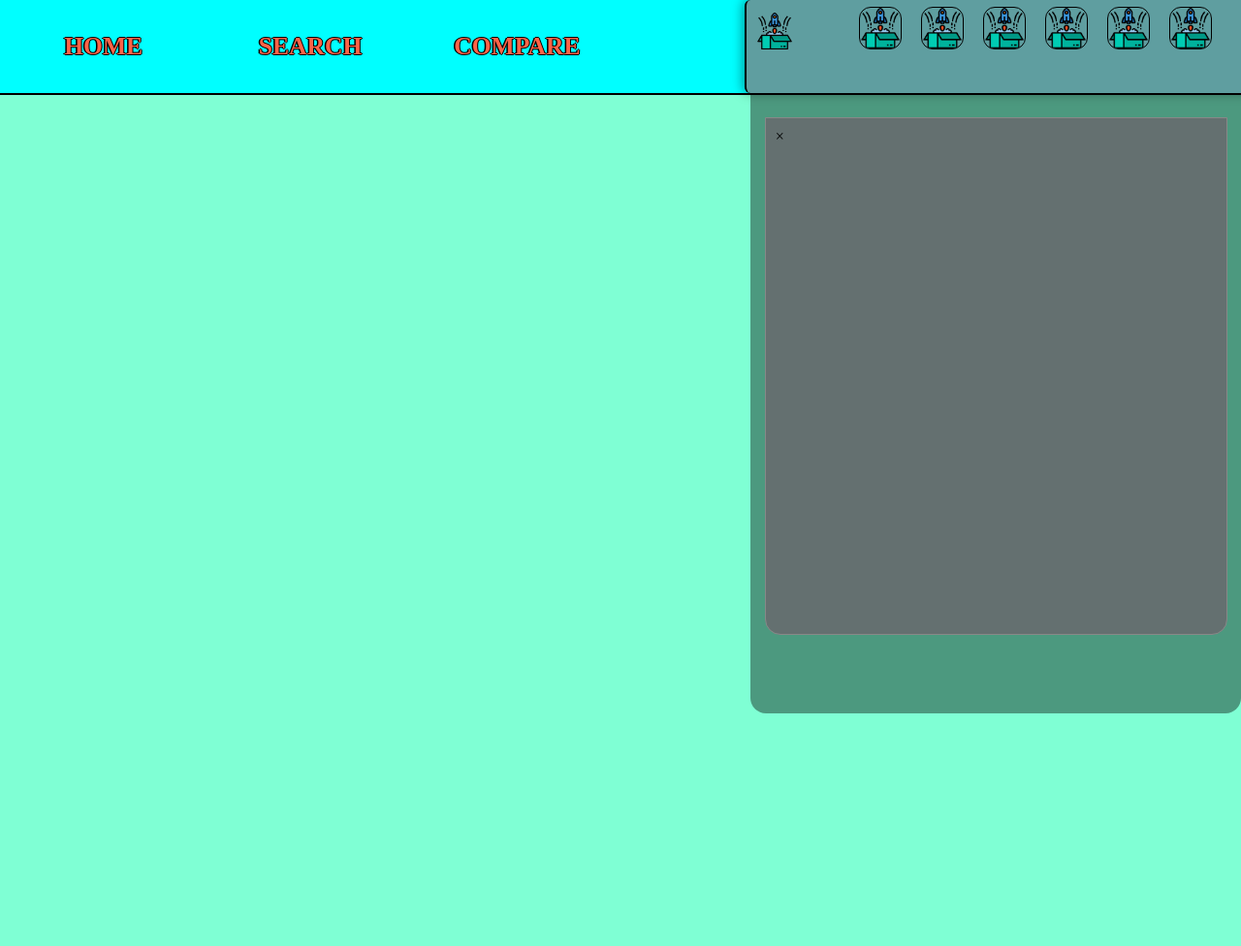
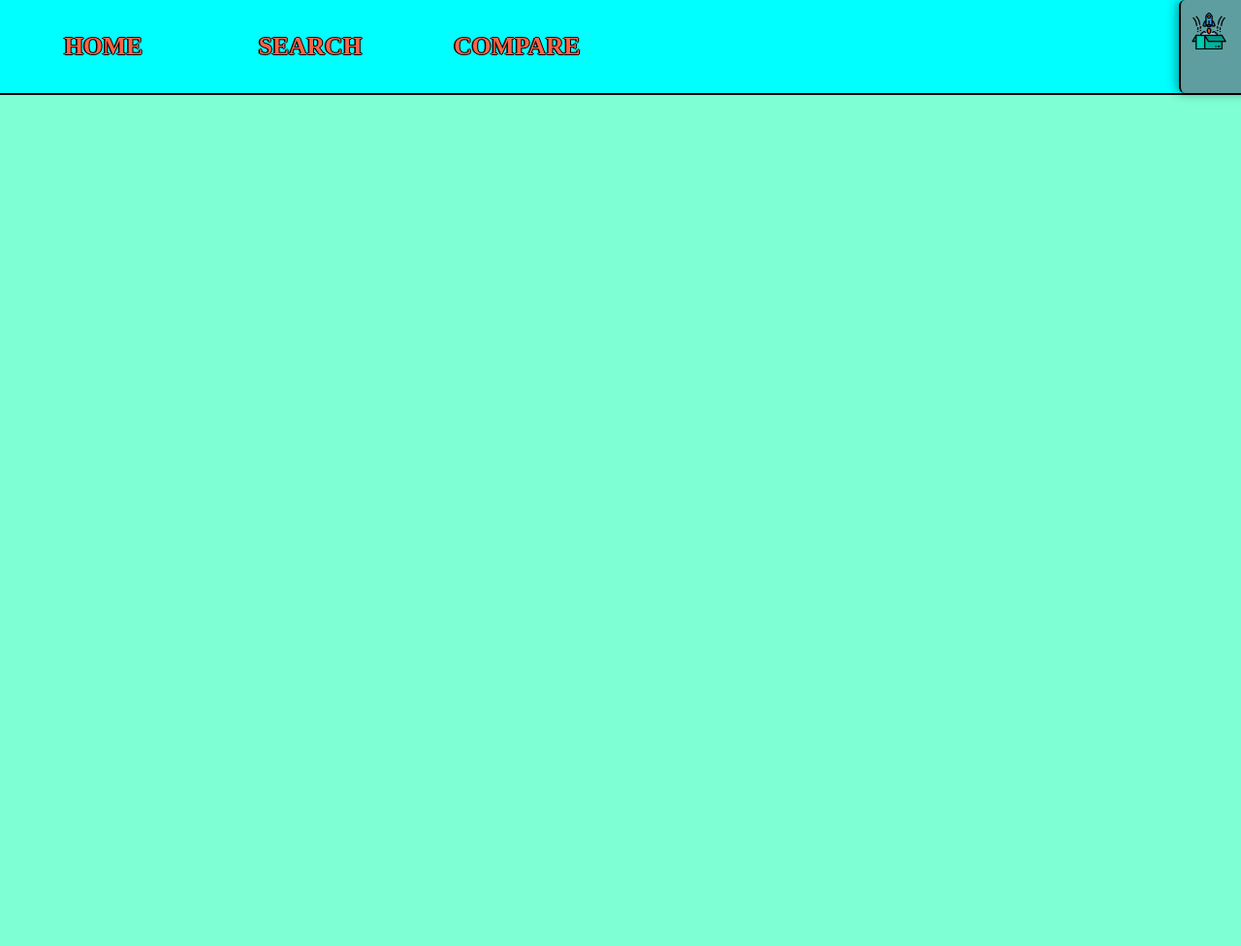
Before and after one commit to nicolaidkz/Web-MiniProject, a PHP site: page /squad.html in a window 1280 px wide. Shown: the top 976 px of the page at 97% size. Run offline with PHP 8.4, Linux system fonts and the light colour scheme.

Commit message:
sliding squadModul
'intelligent' hiding

```diff
--- a/createSquad/squad.css
+++ b/createSquad/squad.css
@@ -37,7 +37,7 @@ margin: 0;
 
     position: fixed;
     top : 0;
-    left : 60%;
+    left : 95%;
     width: 50%;
     height: inherit;
     min-height: inherit;
@@ -81,7 +81,7 @@ margin: 0;
 }
 
 .modal {
-    display: block; /* Hidden by default */
+    display: none; /* Hidden by default */
     position: fixed; /* Stay in place */
     z-index: 1; /* Sit on top */
     left: 60.5%;
@@ -89,7 +89,6 @@ margin: 0;
     width: 39.5%; /* Full width */
     height: 80%; /* Full height */
     overflow: auto; /* Enable scroll if needed */
-    background-color: rgb(0,0,0); /* Fallback color */
     background-color: rgba(0,0,0,0.4); /* Black w/ opacity */
     border-bottom-left-radius: 16px;
     border-bottom-right-radius: 16px;
@@ -97,17 +96,17 @@ margin: 0;
 
 .modal-content{
     background-color: rgb(100,112,112);
-    margin: 5% auto; /* 15% from the top and centered */
+    margin: 10% auto; /* 10% from the top and centered */
     padding: 2%;
     border: 1px solid #888;
-    width: 90%; /* Could be more or less, depending on screen size */
-    height: 80%;
+    width: 90%;
+    min-height: 80%;
     border-bottom-left-radius: 16px;
     border-bottom-right-radius: 16px;
 
 }
 .closeSpan{
-    font-color: rgb(255, 255, 255);
+    color: rgb(255, 255, 255);
     float: right;
     font-size: 28px;
     font-weight: bold;
--- a/createSquad/squad.html
+++ b/createSquad/squad.html
@@ -22,25 +22,25 @@
 				<a id="comp">COMPARE</a>
 			</div>
 			<!-- right hand side, slide-out squadCard-->
-			<div id="squadCard" class="expand">
+			<div id="squadCard" class="collapse">
 				<img id="expander" onclick='ToggleSquadCard()' src="icons/new.png"></img>
 				<div id="rosterGrid">
-					<div id="t1">
+					<div id="t1" onclick="ToggleModal('t1')">
 						<img src="icons/new.png" class="squadImg"></img>
 					</div>
-					<div id="t2">
+					<div id="t2" onclick="ToggleModal('t2')">
 						<img src="icons/new.png" class="squadImg"></img>
 					</div>
-					<div id="t3">
+					<div id="t3" onclick="ToggleModal('t3')">
 						<img src="icons/new.png" class="squadImg"></img>
 					</div>
-					<div id="t4">
+					<div id="t4" onclick="ToggleModal('t4')">
 						<img src="icons/new.png" class="squadImg"></img>
 					</div>
-					<div id="t5">
+					<div id="t5" onclick="ToggleModal('t5')">
 						<img src="icons/new.png" class="squadImg"></img>
 					</div>
-					<div id="t6">
+					<div id="t6" onclick="ToggleModal('t6')">
 						<img src="icons/new.png" class="squadImg"></img>
 					</div>
 				</div>
@@ -49,7 +49,7 @@
 			<!-- modal (popup) page to hold squad selection menu -->
 			<div id="squadModal" class="modal">
 				<div id="sM-content" class="modal-content">
-					<span>&times</span>
+					<span onclick="CloseModal()">&times</span>
 				</div>
 			</div>
 		</div>
--- a/createSquad/squad.js
+++ b/createSquad/squad.js
@@ -1,8 +1,7 @@
 let $navButtons = $("#navGrid").children("a");                              // get all a-tag children of navGrid
 var navButtonRef = ["squad.html", undefined, ""];                           // button reference strings
 let $squadCard = $("#squadCard");
-let $closeSpan = $("sM-content").children("span");
-let $sModal = $("squadModel");
+let $sModal = $("#squadModal");
 onload = function()
 {
     // lets do things to the navButtons!
@@ -20,20 +19,26 @@ onload = function()
 function ToggleSquadCard()
 {
     console.log("clickety");
+    if($squadCard.hasClass("expand")) CloseModal();
     $squadCard.toggleClass("expand collapse");
 }
 
 
 
-$closeSpan.onclick = function() {
+function CloseModal()
+{
     $sModal.hide();
     console.log("trying to close modal");
-  }
+}
 
-  // When the user clicks anywhere outside of the modal, close it
-window.onclick = function(event) {
-    if (event.target == $sModal) {
-    $sModal.hide();
-    console.log("trying to close modal");
+function ToggleModal(id)
+{
+    if($sModal.is(":visible"))
+    {
+        $sModal.slideUp("slow");  // we should save choice of temtem (if any) before closing
+    }
+    else{
+        $sModal.slideDown("fast");
+        console.log(id); // here we know which squad placement is being changed
     }
 }
```
